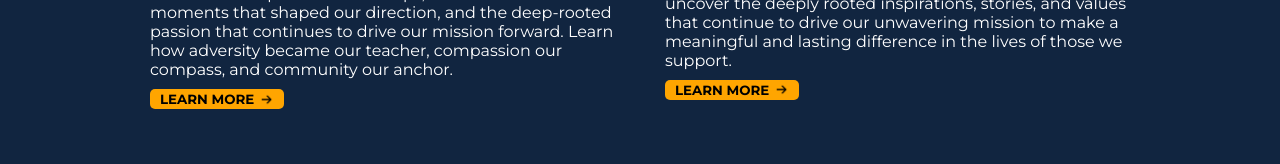
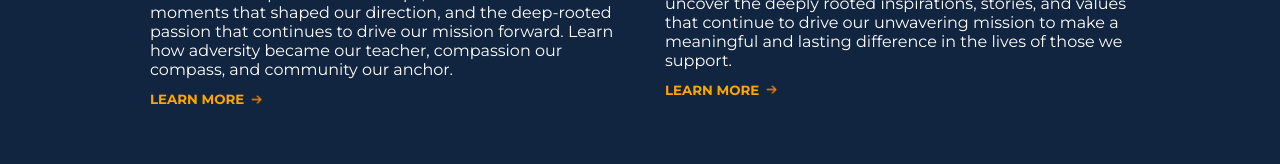
Before and after one commit to Hitherto10/zahra-project, a React (Vite) app in the folder main_folder/: page / in a window 1280 px wide. Shown: the part 449-613 px from the top of the page. Built offline with nearby package versions, Linux system fonts and the light colour scheme; a web font is replaced by a local one.

Commit message:
Final CSS Changes

```diff
--- a/main_folder/src/index.css
+++ b/main_folder/src/index.css
@@ -167,8 +167,8 @@ span {
 }
 
 .huddleTitle img{
-  height: 70px;
-  width: 65px;
+  height: 90px;
+  width: 70px;
 }
 
 .welcomeSection {
@@ -219,21 +219,21 @@ span {
   display: flex;
   /*justify-content: center;*/
   justify-content: flex-start;
-  padding: 10px 10px 10px 0;
+  /*padding: 10px;*/
 }
 
 .learnMoreButton{
   font-family: "Montserrat", serif;
-  color: black;
-  height: 20px;
-  padding: 10px;
+  /*color: rgb(194, 194, 109);*/
+  color: orange;
+  /*color: #FFFFF0;*/
+  height: 40px;
   width: fit-content;
   display: flex;
   align-items: center;
   gap: 5px;
-  background: orange;
+  background: none;
   font-weight: bold;
-  border-radius: 5px;
   border: none;
   cursor: pointer;
 }
@@ -250,9 +250,8 @@ span {
   background: url("/rightArrow.png");
   background-size: cover;
   width: 15px;
-  /*filter: brightness(0) saturate(100%) invert(54%) sepia(94%) saturate(2140%) hue-rotate(3deg) brightness(102%) contrast(101%);*/
+  filter: brightness(0) saturate(100%) invert(54%) sepia(94%) saturate(2140%) hue-rotate(3deg) brightness(102%) contrast(101%);
   height: 15px;
-  filter: brightness(0) saturate(100%);
   color: yellow;
   display: inline-block;
 }
```
